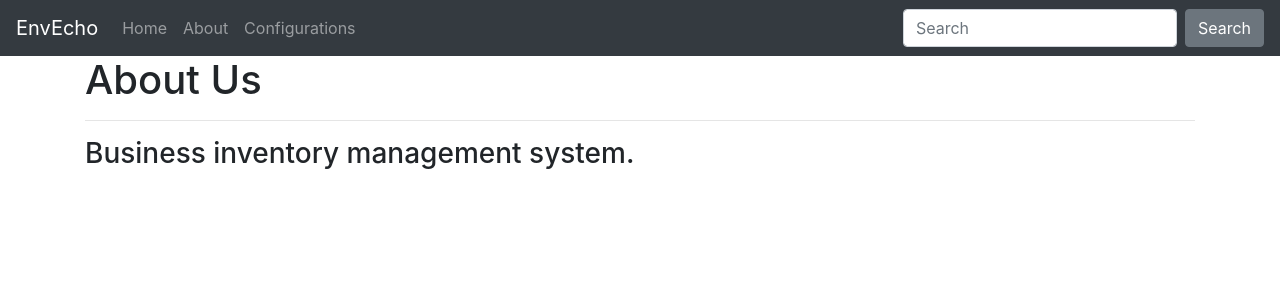
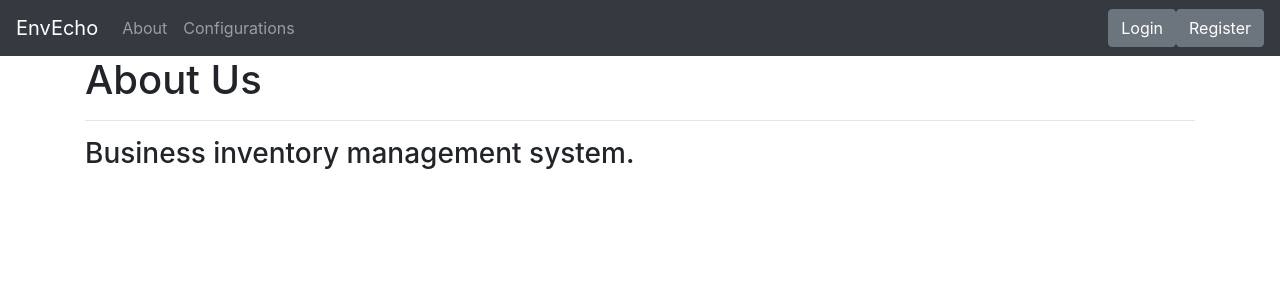
Before and after one commit to PFurtak/WorkEnvironmentArchive, a Flask app: page /about in a window 1280 px wide. Shown: the top 300 px of the page. Run offline with Flask 2, Linux system fonts and the light colour scheme; some libraries are stand-ins or nearby versions.

Commit message:
fixed navbar links

```diff
--- a/flaskapp/app.py
+++ b/flaskapp/app.py
@@ -4,7 +4,6 @@ from flask_sqlalchemy import SQLAlchemy
 from wtforms import Form, StringField, TextAreaField, PasswordField, validators
 from passlib.hash import sha256_crypt
 from database import Database
-
 
 app = Flask(__name__)
 
--- a/flaskapp/database.py
+++ b/flaskapp/database.py
@@ -15,6 +15,6 @@ class Database():
         for data in fetchQuery.fetchall():
             print(data)
 
-    def createUser(self, query):
+    def createUser(self, userInfo):
         register = self.connection.execute(
-            "INSERT INTO users (name, email, username, password) VALUES ($1, $2, $3, $4) RETURNING id ")
+            "INSERT INTO users (name, email, username, password) VALUES () RETURNING id ")
--- a/flaskapp/templates/includes/_navbar.html
+++ b/flaskapp/templates/includes/_navbar.html
@@ -1,5 +1,5 @@
 <nav class="navbar navbar-expand-md navbar-dark bg-dark">
-  <a class="navbar-brand" href="#">EnvEcho</a>
+  <a class="navbar-brand" href="/">EnvEcho</a>
   <button
     class="navbar-toggler"
     type="button"
@@ -15,11 +15,6 @@
   <div class="collapse navbar-collapse" id="navbarsExampleDefault">
     <ul class="navbar-nav mr-auto">
       <li class="nav-item">
-        <a class="nav-link" href="/"
-          >Home <span class="sr-only">(current)</span></a
-        >
-      </li>
-      <li class="nav-item">
         <a class="nav-link" href="/about">About</a>
       </li>
       <li class="nav-item">
@@ -27,15 +22,16 @@
       </li>
     </ul>
     <form class="form-inline my-2 my-lg-0">
-      <input
-        class="form-control mr-sm-2"
-        type="text"
-        placeholder="Search"
-        aria-label="Search"
-      />
-      <button class="btn btn-secondary my-2 my-sm-0" type="submit">
-        Search
-      </button>
+      <a href="/login"
+        ><button class="btn btn-secondary my-2 my-sm-0">
+          Login
+        </button>
+      </a>
+      <a href="/register">
+        <button class="btn btn-secondary my-2 my-sm-0">
+          Register
+        </button>
+      </a>
     </form>
   </div>
 </nav>
```
